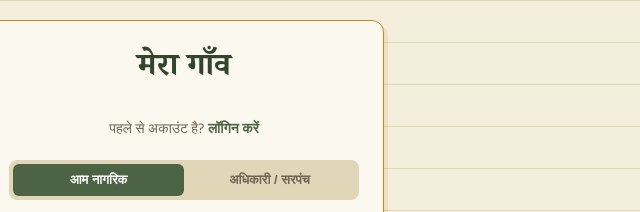
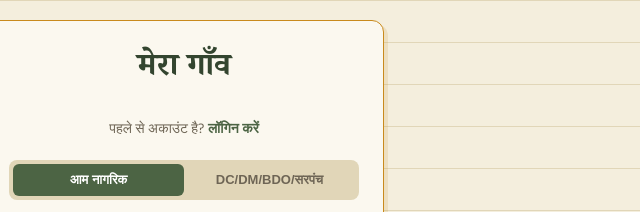
Before and after one commit to skoolink1-stack/mera-gaon-app, a website: page index.html in a window 1280 px wide. Shown: the top 212 px of the page, 456-1096 px from the left. Drawn offline with Linux system fonts and the light colour scheme.

Commit message:
changed the split tube

```diff
--- a/index.html
+++ b/index.html
@@ -403,7 +403,7 @@
       <!-- रोल सेलेक्टर (नागरिक या अधिकारी) -->
       <div style="display:flex; background:var(--paper-line); border-radius:8px; padding:4px; margin-bottom:15px;">
         <button id="tabCitizen" onclick="switchLoginType('citizen')" style="flex:1; padding:8px; border:none; background:var(--neem); color:white; border-radius:6px; font-weight:bold; cursor:pointer; font-size:13px;">आम नागरिक</button>
-        <button id="tabOfficial" onclick="switchLoginType('official')" style="flex:1; padding:8px; border:none; background:transparent; color:var(--ink-soft); border-radius:6px; font-weight:bold; cursor:pointer; font-size:13px;">अधिकारी / सरपंच</button>
+        <button id="tabOfficial" onclick="switchLoginType('official')" style="flex:1; padding:8px; border:none; background:transparent; color:var(--ink-soft); border-radius:6px; font-weight:bold; cursor:pointer; font-size:13px;">DC/DM/BDO/सरपंच</button>
       </div>
 
       <div class="field"><label>पूरा नाम *</label><input type="text" id="regName" placeholder="अपना नाम लिखें"></div>
```
